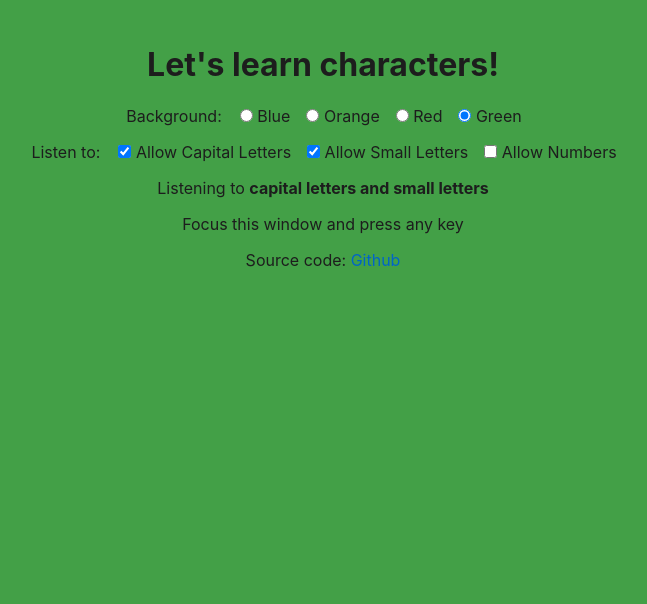
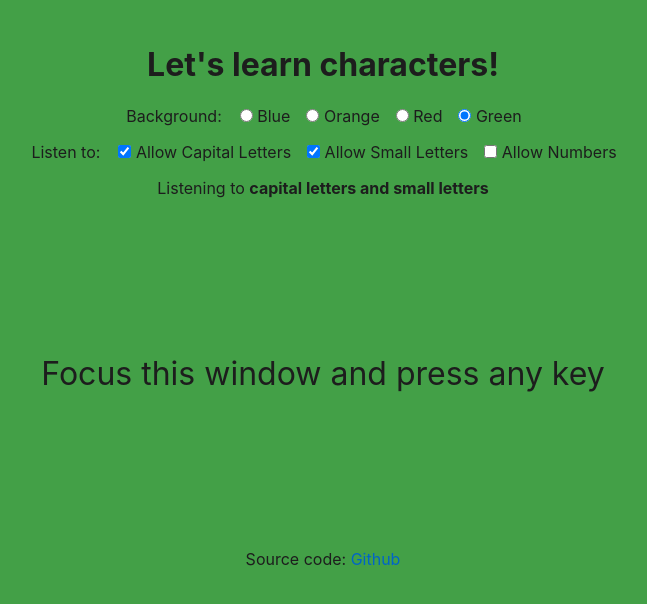
Before and after one commit to pulkitmittal/learn-characters, a Svelte app: page / in a window 1280 px wide. Shown: the top 604 px of the page, without its empty margins (317-964 px from the left). Built offline with nearby package versions, Linux system fonts and the light colour scheme.

Commit message:
Highlight instructions

```diff
--- a/src/App.svelte
+++ b/src/App.svelte
@@ -192,7 +192,7 @@
       </div>
       <button on:click={reset}>Reset History</button>
     {:else}
-      <p>Focus this window and press any key</p>
+      <div class="instructions">Focus this window and press any key</div>
     {/if}
   </section>
 
@@ -234,4 +234,9 @@
     flex-wrap: wrap;
     justify-content: center;
   }
+
+  div.instructions {
+    font-size: 2em;
+    padding: 140px 0;
+  }
 </style>
```
